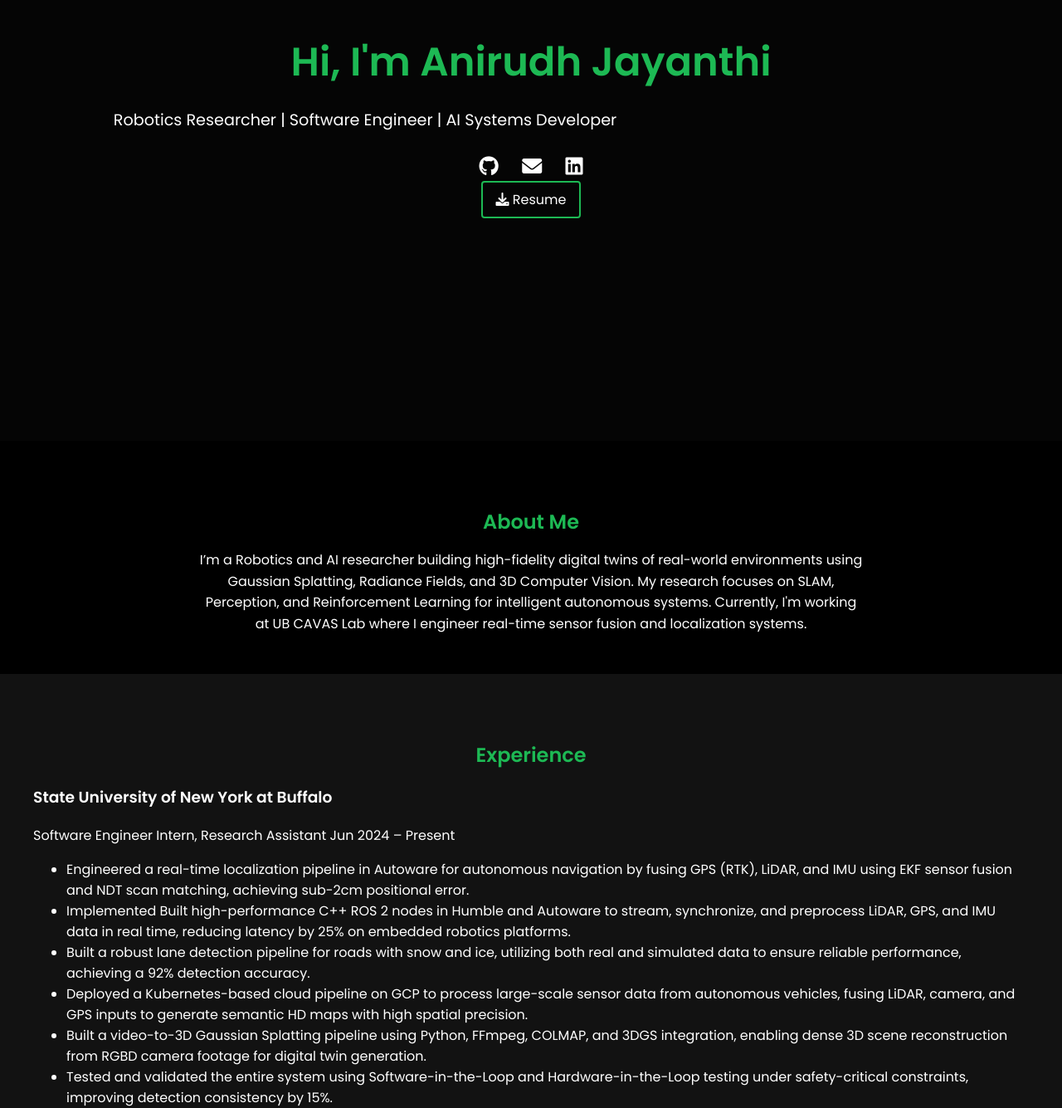
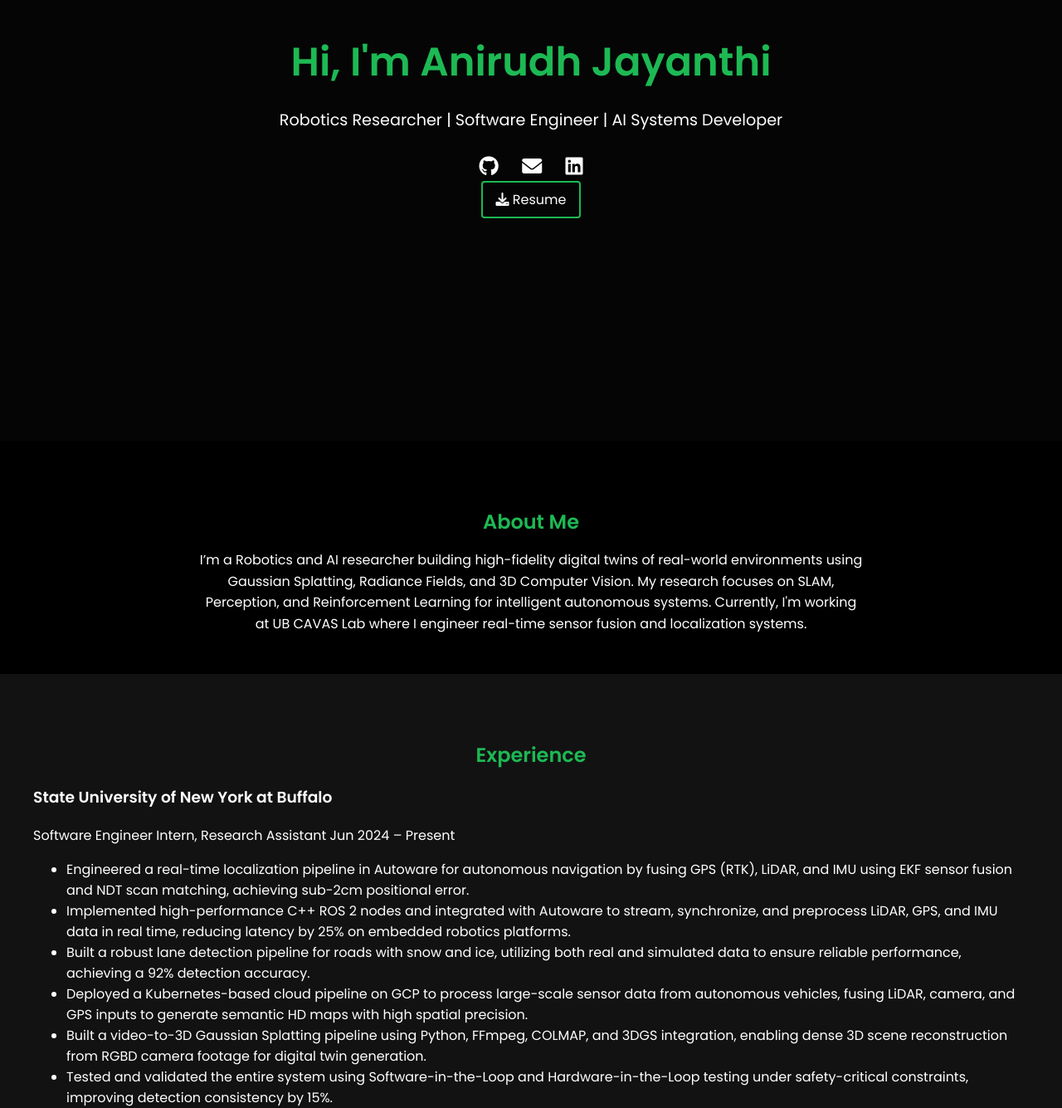
Before and after one commit to AnirudhJ3/AnirudhJ3.github.io, a plain HTML site: page index.html in a window 1280 px wide. Shown: the part 400-1735 px from the top of the page at 83% size. Drawn offline with Linux system fonts and the light colour scheme; a script that the page names is missing.

Commit message:
updated index.html

```diff
--- a/index.html
+++ b/index.html
@@ -79,7 +79,7 @@
           </div>
           <ul class="experience-bullets">
             <li>Engineered a real-time localization pipeline in Autoware for autonomous navigation by fusing GPS (RTK), LiDAR, and IMU using EKF sensor fusion and NDT scan matching, achieving sub-2cm positional error.</li>
-            <li>Implemented Built high-performance C++ ROS 2 nodes in Humble and Autoware to stream, synchronize, and preprocess LiDAR, GPS, and IMU data in real time, reducing latency by 25% on embedded robotics platforms.</li>
+            <li>Implemented high-performance C++ ROS 2 nodes and integrated with Autoware to stream, synchronize, and preprocess LiDAR, GPS, and IMU data in real time, reducing latency by 25% on embedded robotics platforms.</li>
             <li>Built a robust lane detection pipeline for roads with snow and ice, utilizing both real and simulated data to ensure reliable performance, achieving a 92% detection accuracy.</li>
             <li>Deployed a Kubernetes-based cloud pipeline on GCP to process large-scale sensor data from autonomous vehicles, fusing LiDAR, camera, and GPS inputs to generate semantic HD maps with high spatial precision.</li>
             <li>Built a video-to-3D Gaussian Splatting pipeline using Python, FFmpeg, COLMAP, and 3DGS integration, enabling dense 3D scene reconstruction from RGBD camera footage for digital twin generation.</li>
--- a/style.css
+++ b/style.css
@@ -294,3 +294,18 @@
     text-align: center;
   }
 }
+
+.animated-text {
+  text-align: center;
+  width: 100%;
+  display: block;
+}
+
+.home-section .animated-text {
+  text-align: center !important;
+  margin-left: auto !important;
+  margin-right: auto !important;
+  max-width: 100% !important;
+  width: fit-content !important;
+  display: block !important;
+}
```
